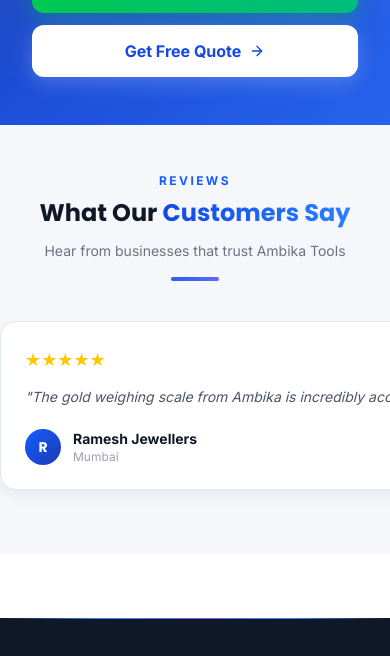
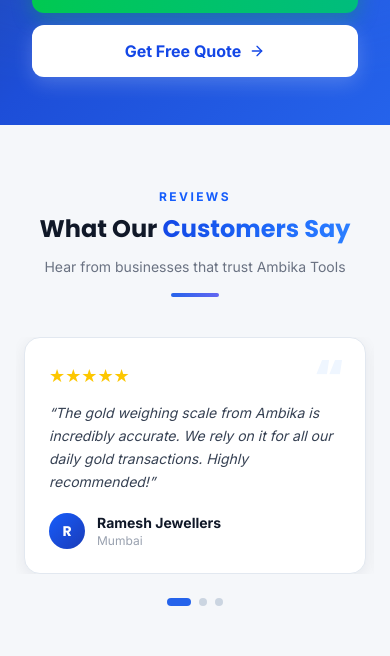
Before and after one commit to rishabhsingh2004/Ambika-Tools, a React (Vite) app: page / in a window 390 px wide. Shown: the part 5775-6431 px from the top of the page. Built offline with nearby package versions, Linux system fonts and the light colour scheme; no server answers.

Commit message:
feat: testimonials slider — 1-up mobile with dots, 3-up desktop, no text overflow

```diff
--- a/src/pages/Home.jsx
+++ b/src/pages/Home.jsx
@@ -46,9 +46,25 @@
   return ref;
 };
 
+const TESTIMONIALS = [
+  { name: 'Ramesh Jewellers', location: 'Mumbai', review: 'The gold weighing scale from Ambika is incredibly accurate. We rely on it for all our daily gold transactions. Highly recommended!', stars: 5 },
+  { name: 'City Bank Branch', location: 'Delhi', review: 'Their cash counters are fast, reliable, and easy to maintain. The service team responds quickly. Great product, great team.', stars: 5 },
+  { name: 'ShriRam Jewellery', location: 'Surat', review: 'The gold melting furnace we purchased has saved us hours of work every day. Build quality is excellent. Worth every rupee.', stars: 5 },
+];
+
 const Home = () => {
   const [allProducts, setAllProducts] = useState(STATIC_PRODUCTS);
+  const [currentSlide, setCurrentSlide] = useState(0);
+  const [isMobile, setIsMobile] = useState(window.innerWidth < 768);
   const pageRef = useScrollReveal();
+
+  useEffect(() => {
+    const onResize = () => setIsMobile(window.innerWidth < 768);
+    window.addEventListener('resize', onResize);
+    return () => window.removeEventListener('resize', onResize);
+  }, []);
+
+  const totalSlides = isMobile ? TESTIMONIALS.length : 1; // desktop shows all 3 at once
 
   useEffect(() => {
     getProducts()
@@ -453,7 +469,7 @@
       </section>
 
       {/* ═══ TESTIMONIALS ═══ */}
-      <section className="sec-gray sec-pad reveal">
+      <section className="sec-gray reveal" style={{ padding: '64px 0' }}>
         <div className="max-w-7xl mx-auto px-4 sm:px-6">
           <div className="text-center mb-10 sm:mb-12">
             <p className="section-label">Reviews</p>
@@ -461,21 +477,33 @@
             <p className="section-subtitle">Hear from businesses that trust Ambika Tools</p>
             <div className="section-accent" />
           </div>
-          <div className="flex md:grid md:grid-cols-3 gap-5 overflow-x-auto md:overflow-visible snap-x snap-mandatory pb-4 md:pb-0 -mx-4 px-4 md:mx-0 md:px-0 hide-scrollbar">
-            {[
-              { name: 'Ramesh Jewellers', location: 'Mumbai', review: 'The gold weighing scale from Ambika is incredibly accurate. We rely on it for all our daily gold transactions. Highly recommended!', stars: 5 },
-              { name: 'City Bank Branch', location: 'Delhi', review: 'Their cash counters are fast, reliable, and easy to maintain. The service team responds quickly. Great product, great team.', stars: 5 },
-              { name: 'ShriRam Jewellery', location: 'Surat', review: 'The gold melting furnace we purchased has saved us hours of work every day. Build quality is excellent. Worth every rupee.', stars: 5 },
-            ].map((t, i) => (
-              <div key={i}
-                className="relative bg-white rounded-2xl p-6 card-hover min-w-[280px] sm:min-w-[320px] md:min-w-0 snap-start shrink-0 md:shrink"
+
+          {/* Slider wrapper */}
+          <div className="overflow-hidden w-full">
+            <div
+              className="flex transition-all duration-500"
+              style={{
+                transform: isMobile
+                  ? `translateX(-${currentSlide * 100}%)`
+                  : 'translateX(0)'
+              }}
+            >
+              {TESTIMONIALS.map((t, i) => (
+                <div
+                  key={i}
+                  className="w-full md:w-1/3 flex-shrink-0 px-2 sm:px-3"
+                >
+                  <div
+                    className="relative bg-white rounded-2xl p-6 card-hover h-full"
                     style={{ border: '1px solid #e2e8f0', boxShadow: '0 4px 16px rgba(15,23,42,0.07)' }}
                   >
-                <div className="absolute top-4 right-5 text-5xl font-poppins font-black text-blue-50 select-none pointer-events-none leading-none">"</div>
+                    <div className="absolute top-4 right-5 text-5xl font-poppins font-black text-blue-50 select-none pointer-events-none leading-none">&ldquo;</div>
                     <div className="flex text-yellow-400 text-lg mb-3">{'★'.repeat(t.stars)}</div>
-                <p className="text-gray-600 text-sm leading-relaxed mb-5 italic">"{t.review}"</p>
+                    <p className="text-gray-700 italic text-sm leading-relaxed break-words overflow-hidden mb-5">
+                      &ldquo;{t.review}&rdquo;
+                    </p>
                     <div className="flex items-center gap-3">
-                  <div className="w-9 h-9 rounded-full bg-linear-to-br from-blue-600 to-blue-800 flex items-center justify-center text-white font-bold text-sm font-poppins">
+                      <div className="w-9 h-9 rounded-full bg-linear-to-br from-blue-600 to-blue-800 flex items-center justify-center text-white font-bold text-sm font-poppins shrink-0">
                         {t.name.charAt(0)}
                       </div>
                       <div>
@@ -484,8 +512,29 @@
                       </div>
                     </div>
                   </div>
+                </div>
               ))}
             </div>
+          </div>
+
+          {/* Dots — mobile only */}
+          {isMobile && (
+            <div className="flex justify-center gap-2 mt-6">
+              {TESTIMONIALS.map((_, i) => (
+                <button
+                  key={i}
+                  onClick={() => setCurrentSlide(i)}
+                  className="rounded-full transition-all duration-300"
+                  style={{
+                    width: currentSlide === i ? '24px' : '8px',
+                    height: '8px',
+                    background: currentSlide === i ? '#2563eb' : '#cbd5e1'
+                  }}
+                  aria-label={`Go to slide ${i + 1}`}
+                />
+              ))}
+            </div>
+          )}
         </div>
       </section>
     </div>
```
Lines whose indentation alone changed are shown as unchanged.
